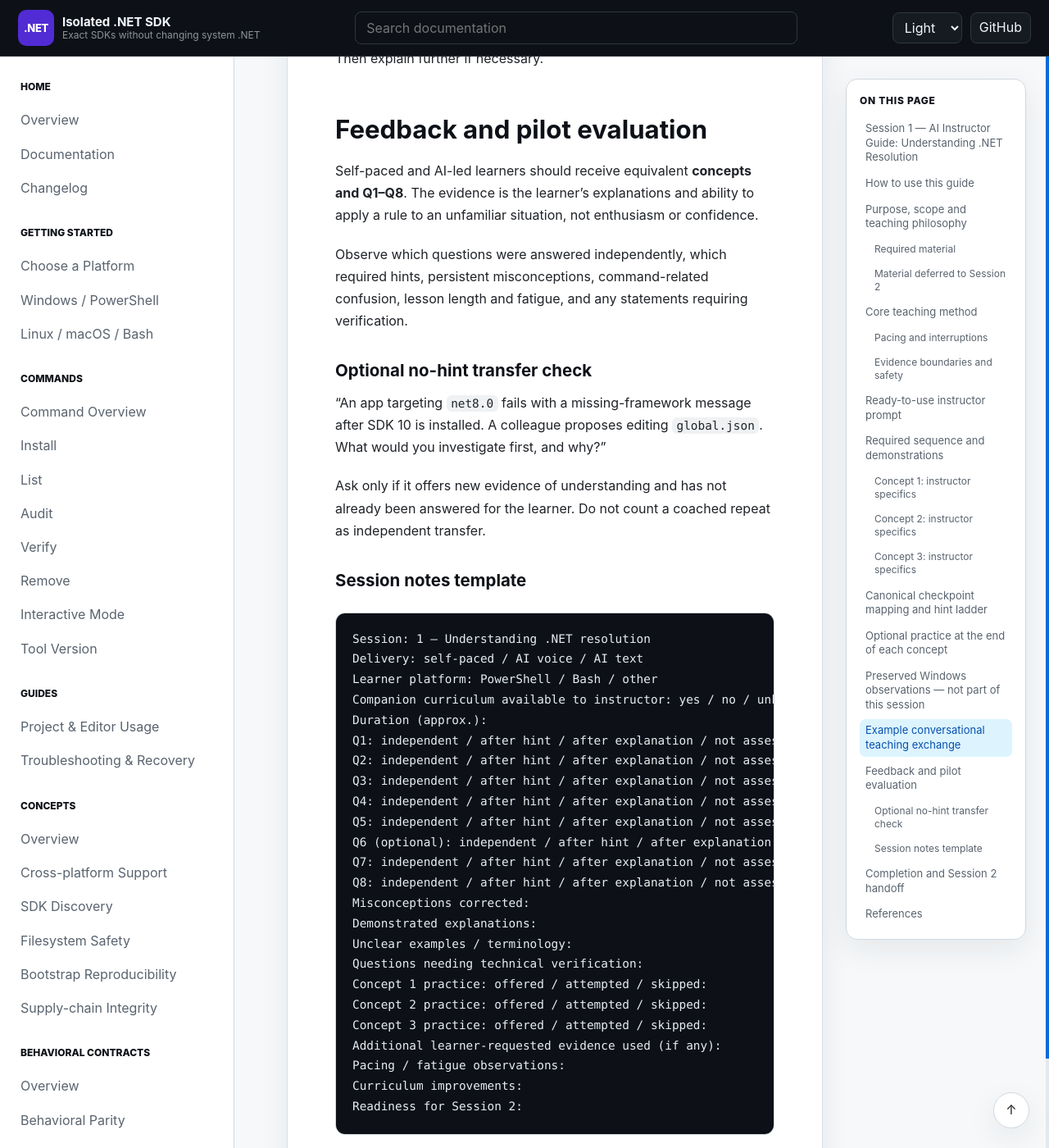
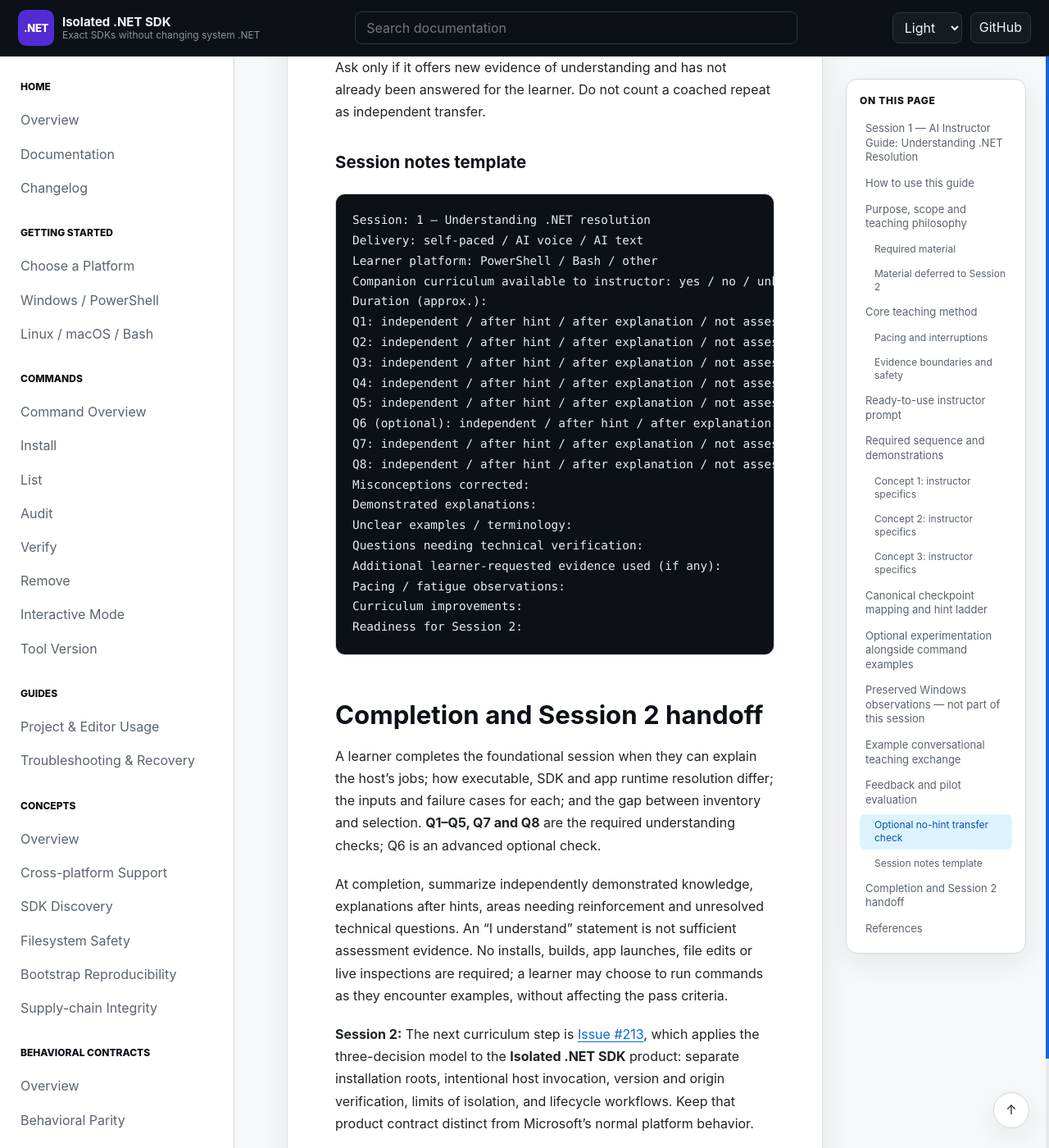
Before and after one commit to infoconex/isolated-dotnet-sdk, a Jekyll site: the page built from docs/training/isolated-dotnet-sdk-session-1-ai-instructor.md, in a window 1280 px wide and 1400 px high, scrolled down 13957 px. Shown: the whole window at 82% size. Built offline with Jekyll 4.4.1, drawn with Linux system fonts in a browser that asks for light colours; our own code applies the rules of GitHub Pages for plain Markdown files; some of the changed text lies outside the part shown.

Commit message:
docs(training): make AI-guided live inspection situational instead of scheduled

```diff
--- a/docs/training/isolated-dotnet-sdk-session-1-ai-instructor.md
+++ b/docs/training/isolated-dotnet-sdk-session-1-ai-instructor.md
@@ -101,7 +101,7 @@
 
 **Assessment:** Only ask a checkpoint after explaining it. Use the learner guide's Q1–Q8 and answer key A1–A8. Q1–Q5, Q7 and Q8 are required for the foundational objective; Q6 is optional advanced. Wait for the learner's reply. Rate independent / after hint / after explanation / not assessed. Avoid treating agreement or confidence as proof. Do not reveal the answer before an attempt unless the learner explicitly requests it.
 
-**Optional hands-on practice:** After assessing **Q1–Q3**, offer [Concept 1's Try It Yourself](isolated-dotnet-sdk-session-1-self-paced.md#try-it-yourself-concept-1-find-the-executable) before teaching Concept 2. After **Q4–Q5** and optional **Q6**, offer [Concept 2's Try It Yourself](isolated-dotnet-sdk-session-1-self-paced.md#try-it-yourself-concept-2-inspect-sdk-selection) before Concept 3. After **Q7–Q8**, offer [Concept 3's Try It Yourself](isolated-dotnet-sdk-session-1-self-paced.md#try-it-yourself-concept-3-inspect-runtime-availability) before closing Session 1. Each activity is optional and should take roughly 2–3 minutes. Ask whether the learner wants to try it, then discuss only sanitized results actually supplied. If commands cannot be run, use the worked examples; skipping all practice does not affect completion. Do not require installation, builds, app launches, or configuration changes. The runtime list does **not** prove a particular application's loaded runtime.
+**Optional live inspection:** When a relevant diagnostic command appears in a worked example, you may briefly mention that the learner can try it on their own machine. Do not introduce a separate exercise, ask after every command, interrupt the teaching sequence, or require command execution. If the learner chooses to share output, invite them to sanitize private paths and interpret only evidence actually provided. A missing command or a result different from the example is valid. No installation, builds, app launches, or configuration changes are required; runtime inventory does **not** prove which runtime an application actually loaded.
 
 **Preserved owner evidence:** Windows installation observations have been relocated to [separate reference notes](windows-dotnet-installation-observations.md), which are **not approved or assigned** as part of Session 1. Do not introduce them as a walkthrough, require their use, or imply their present organization is pedagogically approved. If explicitly asked to analyze them, distinguish observed values from illustrative samples and respect the limits of the available evidence.
 
@@ -109,7 +109,7 @@
 
 **Safety:** Don't require installing/removing SDKs, modifying system settings or project files, or building applications. Allow the learner to work entirely from hypothetical examples in the core lesson. Note ordinary CLI first-run effects when suggesting diagnostics.
 
-**Finish:** Use Q8 to confirm the three-decision model, offer Concept 3's optional runtime-inventory practice, then summarize independently demonstrated understanding, corrections, gaps, unresolved technical questions and next learning options. Explain that Session 2 will apply these Microsoft fundamentals to the Isolated .NET SDK product. Do not teach product-specific Verify or tool version as required Session 1 content.
+**Finish:** Use Q8 to confirm the three-decision model, then summarize independently demonstrated understanding, corrections, gaps, unresolved technical questions and next learning options. Explain that Session 2 will apply these Microsoft fundamentals to the Isolated .NET SDK product. Do not teach product-specific Verify or tool version as required Session 1 content.
 
 ---
 
@@ -165,19 +165,11 @@
 | Q7 | Compatible runtime selected for app; inventory isn't execution | "What framework does the app request?" | [Concept 3](isolated-dotnet-sdk-session-1-self-paced.md#concept-3-understanding-application-runtime-selection), [A7](isolated-dotnet-sdk-session-1-self-paced.md#a7) |
 | Q8 | Separate executable, SDK, runtime evidence | "Which three decisions are mixed together?" | [Concept 3](isolated-dotnet-sdk-session-1-self-paced.md#concept-3-understanding-application-runtime-selection), [A8](isolated-dotnet-sdk-session-1-self-paced.md#a8) |
 
-## Optional practice at the end of each concept
+## Optional experimentation alongside command examples
 
-Each [Try It Yourself exercise](isolated-dotnet-sdk-session-1-self-paced.md) reinforces the **just-taught concept**. Offer the relevant exercise *after* assessing that concept's checkpoint group and *before* advancing to the next concept. Do not require exercise participation or count it toward Q1–Q8.
+The [self-paced guide](isolated-dotnet-sdk-session-1-self-paced.md) includes short, unobtrusive invitations to run selected commands **where those commands are already explained**. Treat these as choices, not checkpoints or a planned hands-on segment. Do not delay a concept to request command output or reintroduce the removed end-of-concept exercises.
 
-| When to offer | Learner activity | Instructor focus |
-| --- | --- | --- |
-| After Q1–Q3 | [Find the executable](isolated-dotnet-sdk-session-1-self-paced.md#try-it-yourself-concept-1-find-the-executable) | Ask which command the shell resolves, what its type/path means, and what command discovery cannot establish |
-| After Q4–Q5 (and optional Q6) | [Inspect SDK selection](isolated-dotnet-sdk-session-1-self-paced.md#try-it-yourself-concept-2-inspect-sdk-selection) | Distinguish the selected SDK from SDK inventory, base path, and host version |
-| After Q7–Q8 | [Inspect runtime availability](isolated-dotnet-sdk-session-1-self-paced.md#try-it-yourself-concept-3-inspect-runtime-availability) | Distinguish runtime inventory from evidence of an app's actual execution, then optionally connect all three findings |
-
-Ask for consent before each exercise, support PowerShell or Bash, and interpret only outputs the learner actually shares. Encourage sanitization of usernames and private paths. If a command fails, is unavailable or the learner declines, use the illustrative examples and continue without penalty; do not suggest changing their machine.
-
-Do not invent runtime-execution evidence. Demonstrating a particular application's loaded runtime would be a separate future exercise, **not** a required step here.
+If a learner wants to experiment, support their platform, remind them that CLI invocations can trigger normal first-run behavior or telemetry, and ask them to remove private details before sharing output. Explain how the result relates to the decision being taught without presuming it matches the illustrative example. If they cannot or do not wish to run commands, teach and assess the concept using the worked examples. Do not infer a loaded application runtime from `dotnet --list-runtimes`.
 ## Preserved Windows observations — not part of this session
 
 Owner-supplied [Windows .NET installation observations](windows-dotnet-installation-observations.md) are retained separately as **unreviewed-for-teaching reference notes**. The current presentation has **not** been approved as a case study, required reading, or an AI-led demonstration.
@@ -228,9 +220,6 @@
 Demonstrated explanations:
 Unclear examples / terminology:
 Questions needing technical verification:
-Concept 1 practice: offered / attempted / skipped:
-Concept 2 practice: offered / attempted / skipped:
-Concept 3 practice: offered / attempted / skipped:
 Additional learner-requested evidence used (if any):
 Pacing / fatigue observations:
 Curriculum improvements:
@@ -241,7 +230,7 @@
 
 A learner completes the foundational session when they can explain the host's jobs; how executable, SDK and app runtime resolution differ; the inputs and failure cases for each; and the gap between inventory and selection. **Q1–Q5, Q7 and Q8** are the required understanding checks; Q6 is an advanced optional check.
 
-At completion, summarize independently demonstrated knowledge, explanations after hints, areas needing reinforcement and unresolved technical questions. An "I understand" statement is not sufficient assessment evidence. No installs, builds, app launches, or file edits are required. The optional Try It Yourself activity for each concept is offered after that concept's checkpoints, before advancing, and does not affect the pass criteria.
+At completion, summarize independently demonstrated knowledge, explanations after hints, areas needing reinforcement and unresolved technical questions. An "I understand" statement is not sufficient assessment evidence. No installs, builds, app launches, file edits or live inspections are required; a learner may choose to run commands as they encounter examples, without affecting the pass criteria.
 
 **Session 2:** The next curriculum step is [Issue #213](https://github.com/infoconex/isolated-dotnet-sdk/issues/213), which applies the three-decision model to the **Isolated .NET SDK** product: separate installation roots, intentional host invocation, version and origin verification, limits of isolation, and lifecycle workflows. Keep that product contract distinct from Microsoft's normal platform behavior.
 
```
